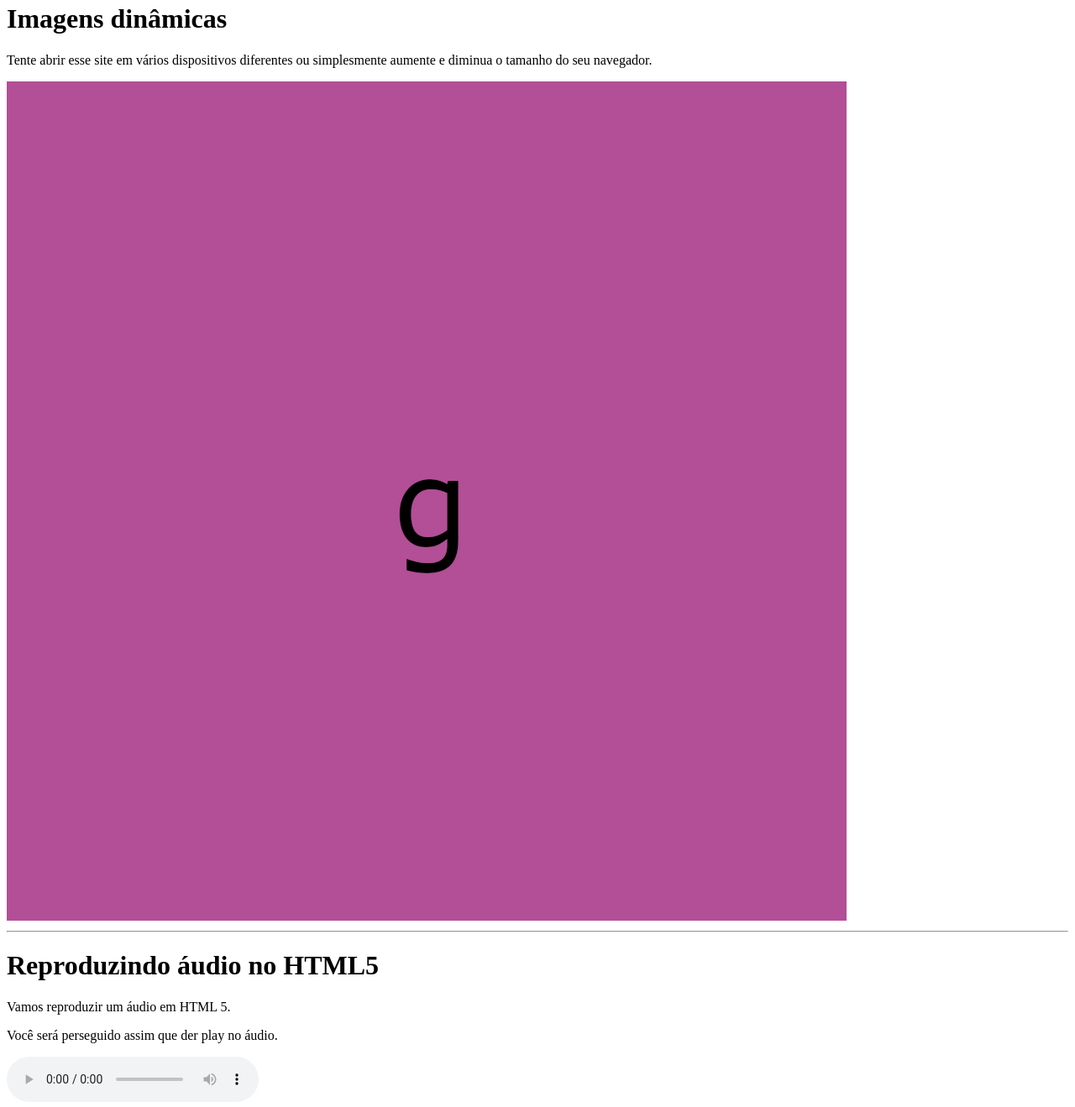
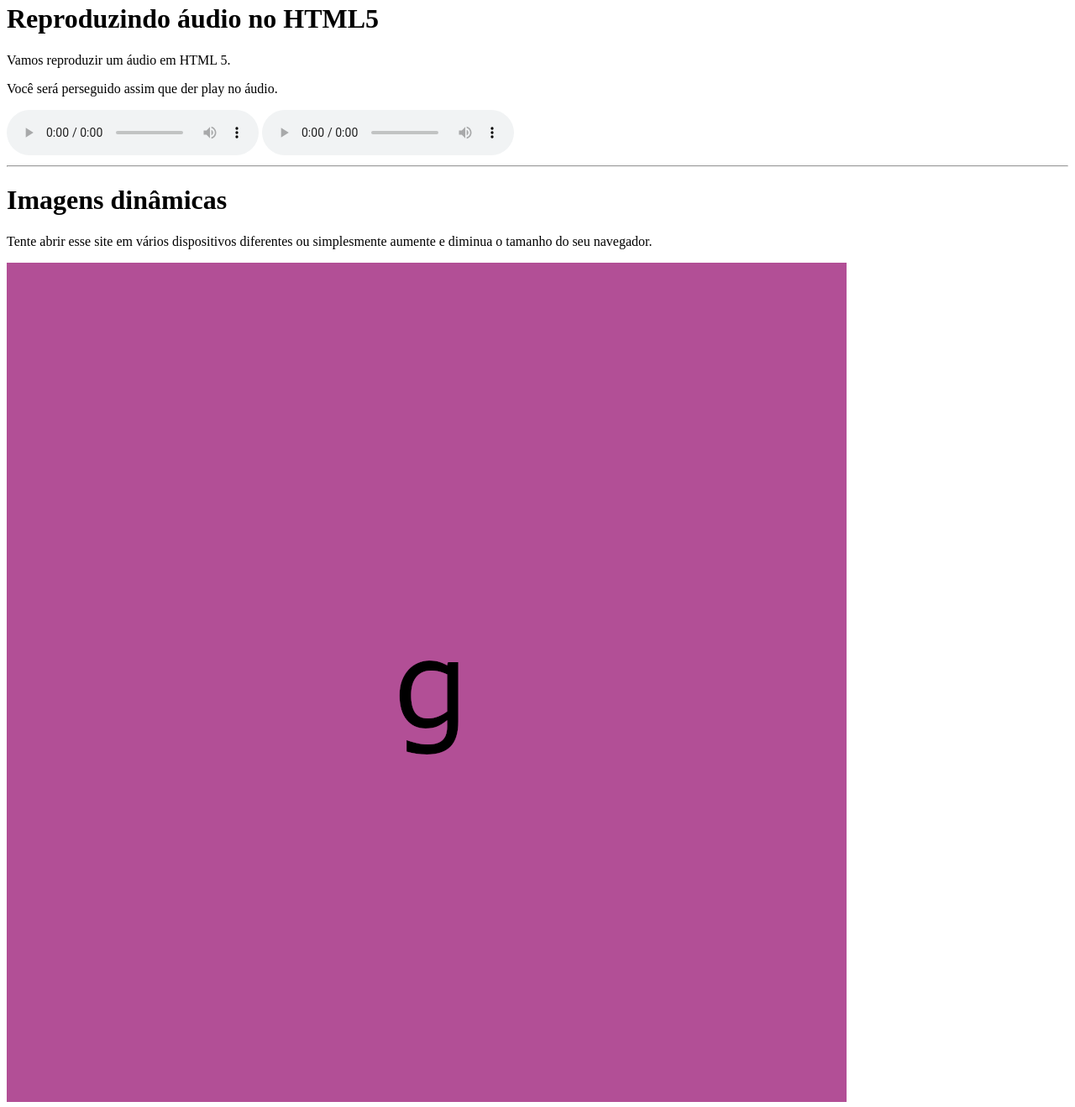
Before and after one commit to Jedaih/Curso-HTML-E-CSS, a plain HTML site: page exercicios/EX011/index.html in a window 1280 px wide. Shown: the part 17-1336 px from the top of the page at 84% size. Drawn offline with Linux system fonts and the light colour scheme.

Commit message:
Update index.html

```diff
--- a/exercicios/EX011/index.html
+++ b/exercicios/EX011/index.html
@@ -6,18 +6,22 @@
     <title>Mídias em HTML5</title>
 </head>
 <body>
+    <h1>Reproduzindo áudio no HTML5</h1>
+    <p>Vamos reproduzir um áudio em HTML 5.</p>
+    <p>Você será perseguido assim que der play no áudio.</p>
+    <audio src="midia/Warwick's Hunt Music.mp3" controls autoplay ></audio>
+    <audio preload="metadata" autoplay controls loop>
+        <source src="midia/Warwick's Hunt Music.mp3" type="audio/mpeg">
+    </audio>
+    <hr>
+
     <h1>Imagens dinâmicas</h1>
     <p>Tente abrir esse site em vários dispositivos diferentes ou simplesmente aumente e diminua o tamanho do seu navegador.</p>
-
     <picture>
         <source media="(max-width: 750px)" srcset="imagens/imagen-p.png" type="image/png">
         <source media="(max-width: 1050px)" srcset="imagens/imagen-m.png" type="image/png">
         <img src="imagens/imagen-g.png" alt="Imagem flexivel g">
     </picture>
-    <hr>
-    <h1>Reproduzindo áudio no HTML5</h1>
-    <p>Vamos reproduzir um áudio em HTML 5.</p>
-    <p>Você será perseguido assim que der play no áudio.</p>
-    <audio src="midia/Warwick's Hunt Music.mp3" controls autoplay ></audio>
+
 </body>
 </html>
```
